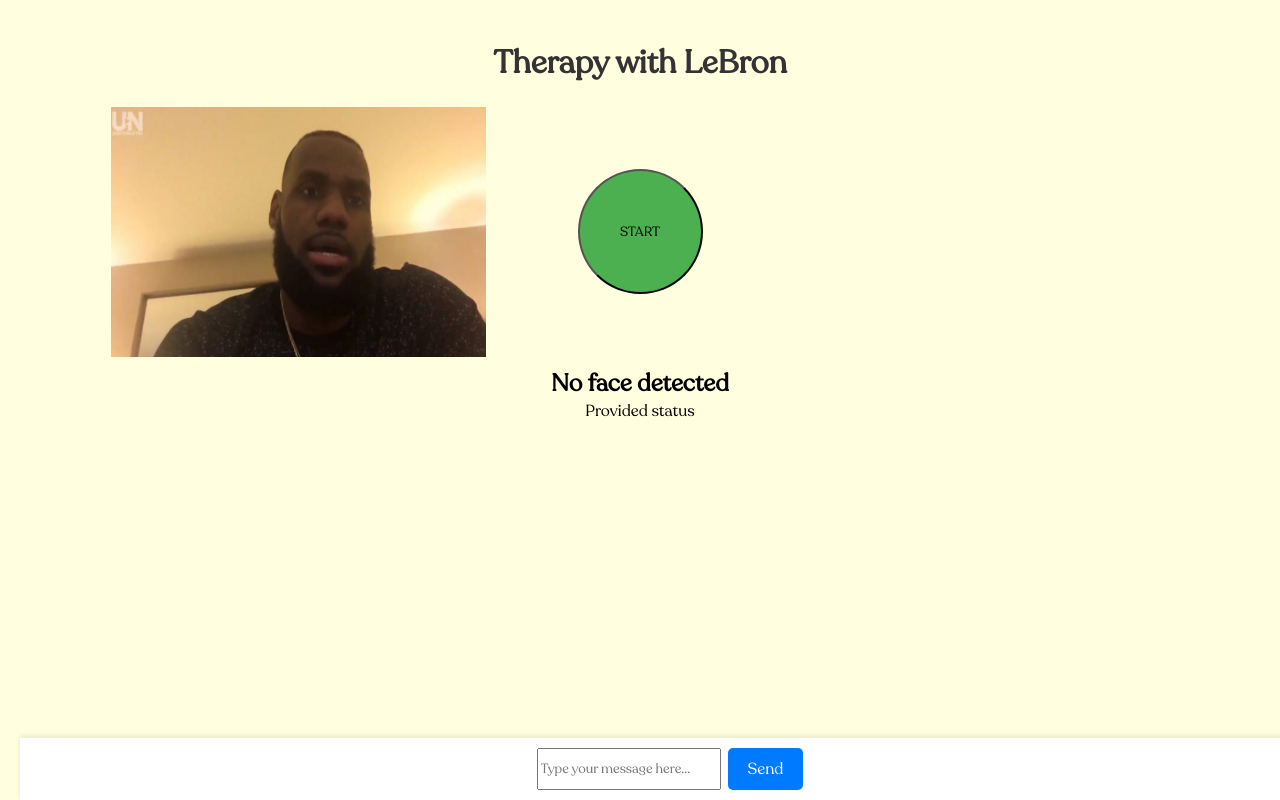
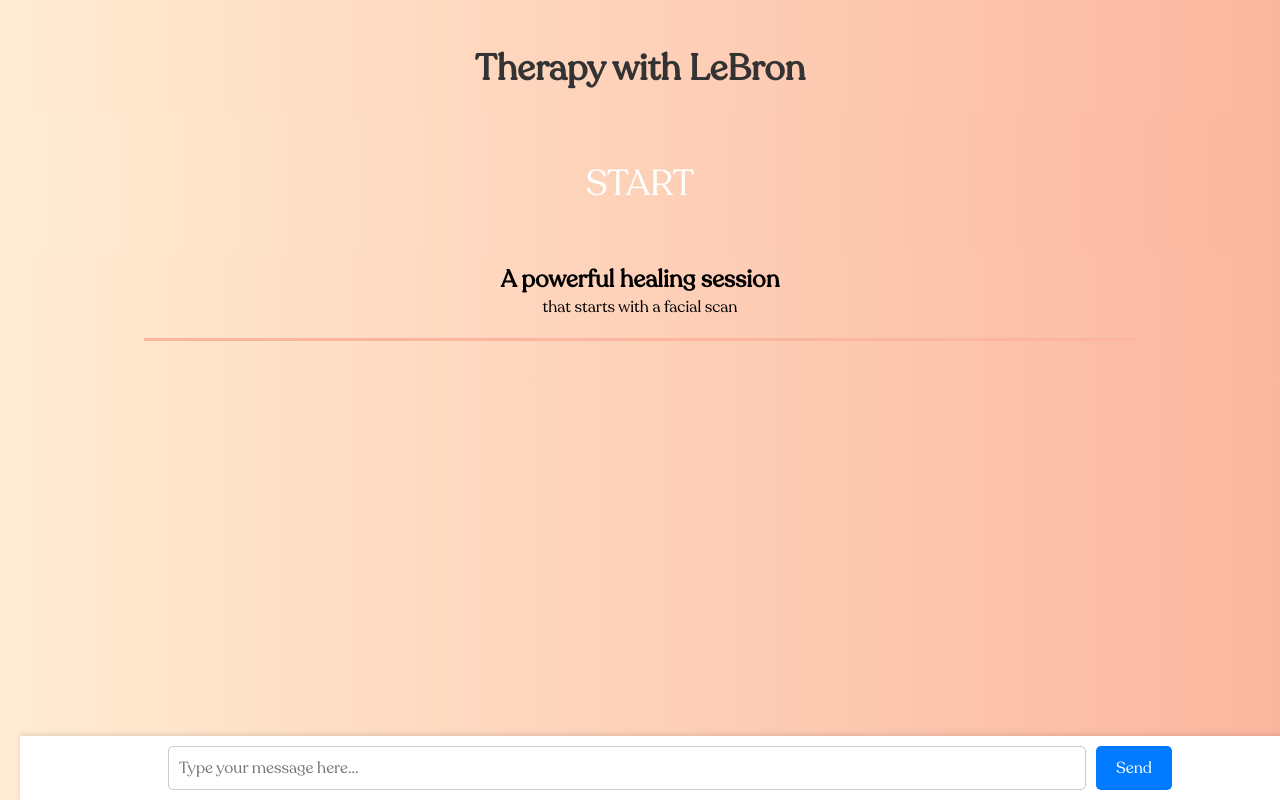
Before and after one commit to spedwurd/therapy-with-lebron, a website with bundled scripts: page index.html in a window 1280 px wide. Built offline with nearby package versions, Linux system fonts and the light colour scheme; some packages are replaced by stand-ins of ours; no server answers; what body-parser would draw is missing.

Commit message:
few baby optimizations

```diff
--- a/app.js
+++ b/app.js
@@ -7,10 +7,15 @@
 const historyLength = 5;
 let savedEmotion = "neutral";
 
+var audio = new Audio('https://peregrine-results.s3.amazonaws.com/pigeon/FmNnxX5rbVHwekiOAy_0.mp3');
+
+
 /**
  * Send user input to the LeBron AI and get a response
  */
 async function askLeBron() {
+    audio.play();
+    console.log('played');
     const userInput = document.getElementById('userInput').value;
     console.log(userInput)
     if (!userInput.trim()) return;
@@ -54,6 +59,7 @@
  */
 function appendMessage(sender, text) {
     const messageEl = document.createElement('div');
+    messageEl.style.fontStyle = 'italic';
     messageEl.className = `message ${sender}-message`;
 
     const contentEl = document.createElement('p');
@@ -367,6 +373,8 @@
     try {
         // Setup UI elements for status
         const statusElement = document.getElementById('status');
+        document.getElementById('canvas').removeAttribute('hidden');
+        document.getElementById('start-button').remove();
         if (!statusElement) {
             const statusDiv = document.createElement('div');
             statusDiv.id = 'status';
@@ -376,6 +384,7 @@
         // Initialize system components
         statusElement.textContent = "Initializing camera...";
         const video = await setupCamera();
+        document.getElementById('lebron').removeAttribute('hidden');
         if (!video) throw new Error('Failed to setup camera');
 
         statusElement.textContent = "Loading face detection model...";
--- a/index.html
+++ b/index.html
@@ -10,15 +10,16 @@
 <body>
     <h1>Therapy with LeBron</h1>
     <div class="chat-container">
-        <img src="/assets/lebron.jpg" alt="where is lebron 💔">
-        <button id="start-button" onclick="run()">START</button>
-        <canvas id="canvas" width="640" height="480"></canvas>
+        <img id="lebron" src="/assets/lebron.jpg" hidden alt="where is lebron 💔">
+        <a id="start-button" onclick="run()">START</a>
+        <canvas hidden id="canvas" width="640" height="480"></canvas>
         <video hidden id="video" width="640" height="480" autoplay></video>
     </div>
-    <div id="emotion">No face detected</div>
-    <div id="status">Provided status</div>
+    <div id="emotion">A powerful healing session</div>
+    <div id="status">that starts with a facial scan</div>
     <div id="savedEmotion"></div>
     <div id="geminiResponse">
+    <div class="divider"></div>
 
     <div class="chat-input-container">
         <input type="text" id="userInput" placeholder="Type your message here...">
@@ -26,7 +27,7 @@
     </div>
 
     </div>
-    <!-- Import TensorFlow.js and the proper models -->
+    <!-- tensorflow 💔 -->
     <script src="https://cdn.jsdelivr.net/npm/@tensorflow/tfjs"></script>
     <script src="https://cdn.jsdelivr.net/npm/@tensorflow-models/face-landmarks-detection"></script>
     <script src="https://cdn.jsdelivr.net/npm/@tensorflow-models/face-detection"></script>
--- a/server.js
+++ b/server.js
@@ -20,7 +20,7 @@
     }
 });
 
-/*
+/* why is tts so damn slow
 app.post("/generate-speech", async (req, res) => {
     const { text } = req.body;
     try {
--- a/styles.css
+++ b/styles.css
@@ -5,8 +5,18 @@
     font-style: normal;
 }
 
+@keyframes fadeIn {
+    from {
+        opacity: 0;
+    }
+    to {
+        opacity: 1;
+    }
+}
+
 * {
     font-family: 'Diddy';
+    animation: fadeIn 1s;
 }
 
 body {
@@ -14,21 +24,25 @@
     padding: 20px;
     font-family: Arial, sans-serif;
     text-align: center;
-    background-color: lightyellow;
+    background: linear-gradient(to right, #ffecd2 0%, #fcb69f 100%);
 }
+
 .container {
     position: relative;
     margin: 0 auto;
     width: 640px;
 }
+
 video {
     width: 10%;
     height: 10%;
 }
+
 canvas {
     width: 375px;
     height: 250px;
 }
+
 #emotion {
     margin-top: 10px;
     font-size: 24px;
@@ -38,10 +52,21 @@
 img {
     width: 375px;
     height: 250px;
+    border-radius: 10px;
+    box-shadow: 0 4px 8px rgba(0, 0, 0, 0.1);
 }
 
 h1 {
     color: #333;
+    font-size: 36px;
+    margin-bottom: 20px;
+}
+
+.divider {
+    margin: 20px auto;
+    width: 80%;
+    align-self: center;
+    border-bottom: 3px solid #fcb69f;
 }
 
 .controls {
@@ -61,21 +86,36 @@
     margin: 4px 2px;
     cursor: pointer;
     border-radius: 4px;
+    transition: background-color 0.3s ease;
 }
+
 
 .chat-container {
     display: flex;
     flex-direction: row;
+    align-items: center;
     justify-content: space-evenly;
-    align-items: center;
     margin-top: 20px;
+    padding: 20px;
+    background: linear-gradient(to right, #ffecd2 0%, #fcb69f 100%);
+    border-radius: 10px;
 }
 
 #start-button {
-    width: 125px;
-    height: 125px;
+    width: 150px;
+    height: 100px;
+    display: inline-flex;
     border-radius: 50%;
-    background-color: #4CAF50;
+    align-items: center;
+    justify-content: center;
+    color: white;
+    font-size: 36px;
+    cursor: pointer;
+    transition: background-color 0.3s ease;
+}
+
+#start-button:hover {
+    background-color: skyblue;
 }
 
 .chat-input-container {
@@ -89,13 +129,32 @@
     box-shadow: 0 -2px 5px rgba(0, 0, 0, 0.1);
 }
 
+#userInput {
+    width: 70%;
+    padding: 10px;
+    font-size: 16px;
+    border: 1px solid #ccc;
+    border-radius: 5px;
+    margin-right: 10px;
+    transition: border-color 0.3s ease;
+}
+
+#userInput:focus {
+    border-color: #007bff;
+    outline: none;
+}
+
 #send-button {
     padding: 10px 20px;
-    margin-left: 7px;
     font-size: 16px;
     cursor: pointer;
     background-color: #007bff;
     color: #fff;
     border: none;
     border-radius: 5px;
+    transition: background-color 0.3s ease;
 }
+
+#send-button:hover {
+    background-color: #0056b3;
+}
```
Also changed, not shown: models/face_expression_model-weights_manifest.json (deleted, +0 -1 lines), models/face_landmark_68_tiny_model-weights_manifest.json (deleted, +0 -1 lines), models/ssd_mobilenetv1_model-weights_manifest.json (deleted, +0 -1 lines), search.js (added, +26 -0 lines), tts.js (line endings or trailing spaces).
